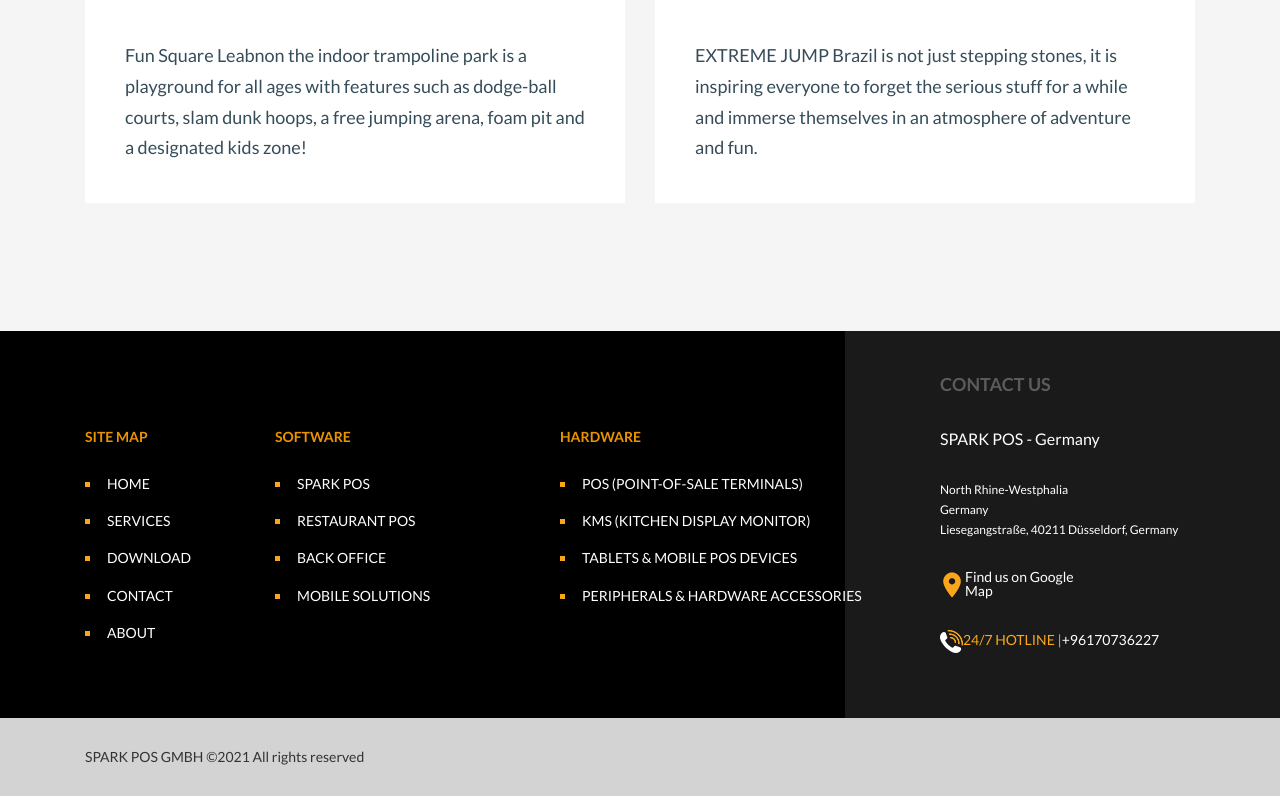
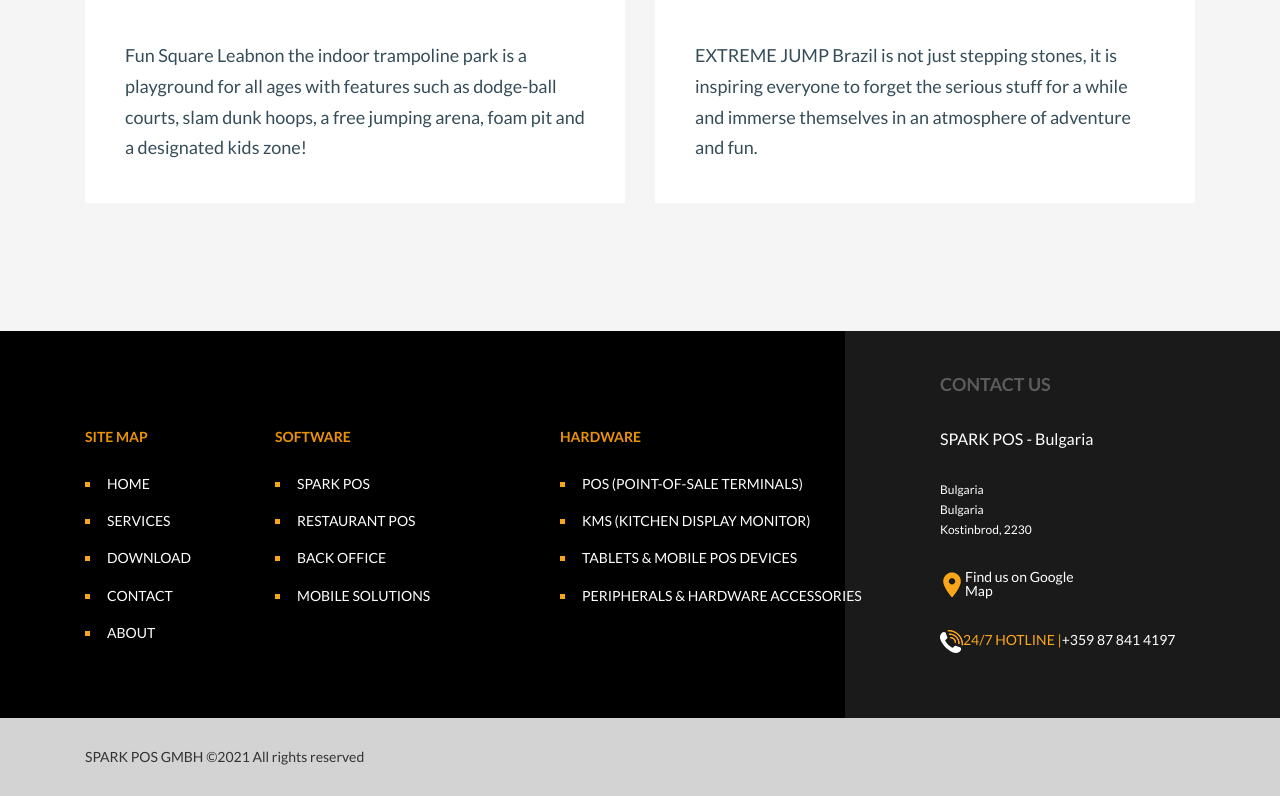
Before and after one commit to abbasspark/Sparkpos, a React (Create React App) app: page / in a window 1280 px wide. Shown: the part 2213-3009 px from the top of the page. Built offline with nearby package versions, Linux system fonts and the light colour scheme.

Commit message:
MD address

```diff
--- a/src/SiteData.js
+++ b/src/SiteData.js
@@ -225,16 +225,16 @@
   },
   contact: {
     lable: "CONTACT US",
-    title: "SPARK POS - Germany",
-    address1: "North Rhine-Westphalia",
-    address2: " Germany",
-    address3: "Liesegangstraße, 40211 Düsseldorf, Germany",
+    title: "SPARK POS - Bulgaria",
+    address1: "Bulgaria",
+    address2: " Bulgaria",
+    address3: "Kostinbrod, 2230",
     pin,
     googleMap:
-      "https://www.google.de/maps/place/Liesegangstra%C3%9Fe+22,+40211+D%C3%BCsseldorf/@51.2257051,6.7862539,19z/data=!4m12!1m6!3m5!1s0x47b8ca2514350bc9:0xf8836f43d7f810ad!2sMRT-Zentrum+D%C3%BCsseldorf!8m2!3d51.2253003!4d6.788162!3m4!1s0x47b8ca24e27733e1:0xb48b973196be7433!8m2!3d51.2257043!4d6.7868024",
+      "https://www.google.com/maps/dir/42.8207703,23.1942894/Kostinbrod,+2230/@42.8265057,23.1889027,15z/data=!3m1!4b1!4m9!4m8!1m1!4e1!1m5!1m1!1s0x40aa95be295b4ecd:0xf87ae348a01d973a!2m2!1d23.2028095!2d42.8316052",
     googleLable: " Find us on Google Map",
-    hotline: "tel:+9611246111",
-    mobile: "+96170736227",
+    hotline: "tel:+359 87 841 4197",
+    mobile: "+359 87 841 4197",
     hotlineLable: "24/7 HOTLINE |",
     phone,
   },
```
